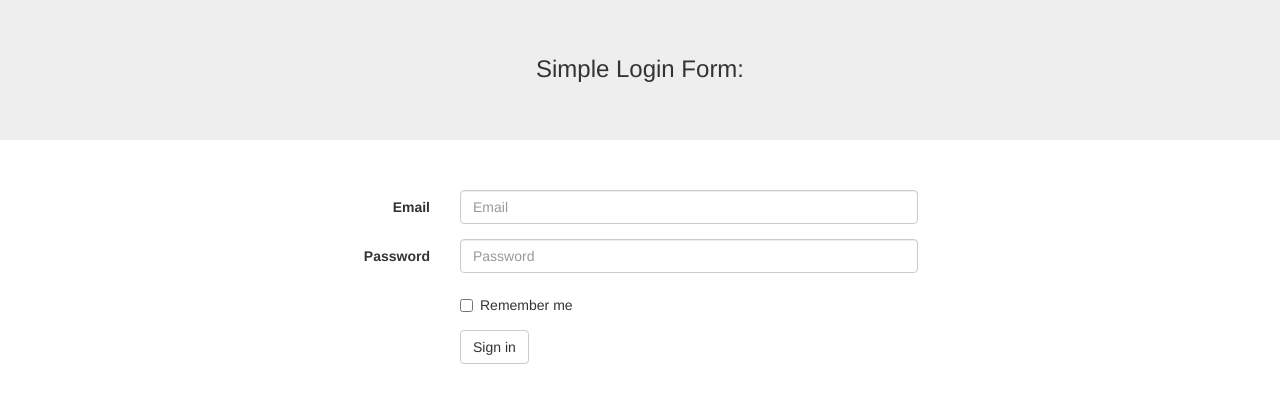
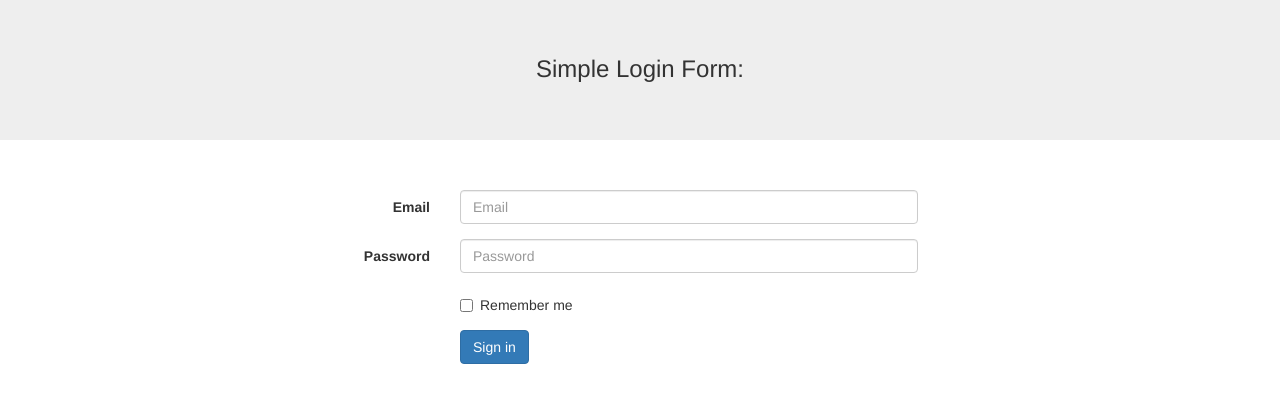
Before and after one commit to aharpt/Bootstrap-form-validation, a website: page index.html in a window 1280 px wide. Shown: the part 54-456 px from the top of the page. Drawn offline with nearby package versions, Linux system fonts and the light colour scheme.

Commit message:
Changed Sign in button to btn-primary

```diff
--- a/index.html
+++ b/index.html
@@ -73,7 +73,7 @@
             </div>
             <div class="form-group">
               <div class="col-sm-offset-2 col-sm-10">
-                <button type="submit" class="btn btn-default">Sign in</button>
+                <button type="submit" class="btn btn-primary">Sign in</button>
               </div>
             </div>
           </form>
```
